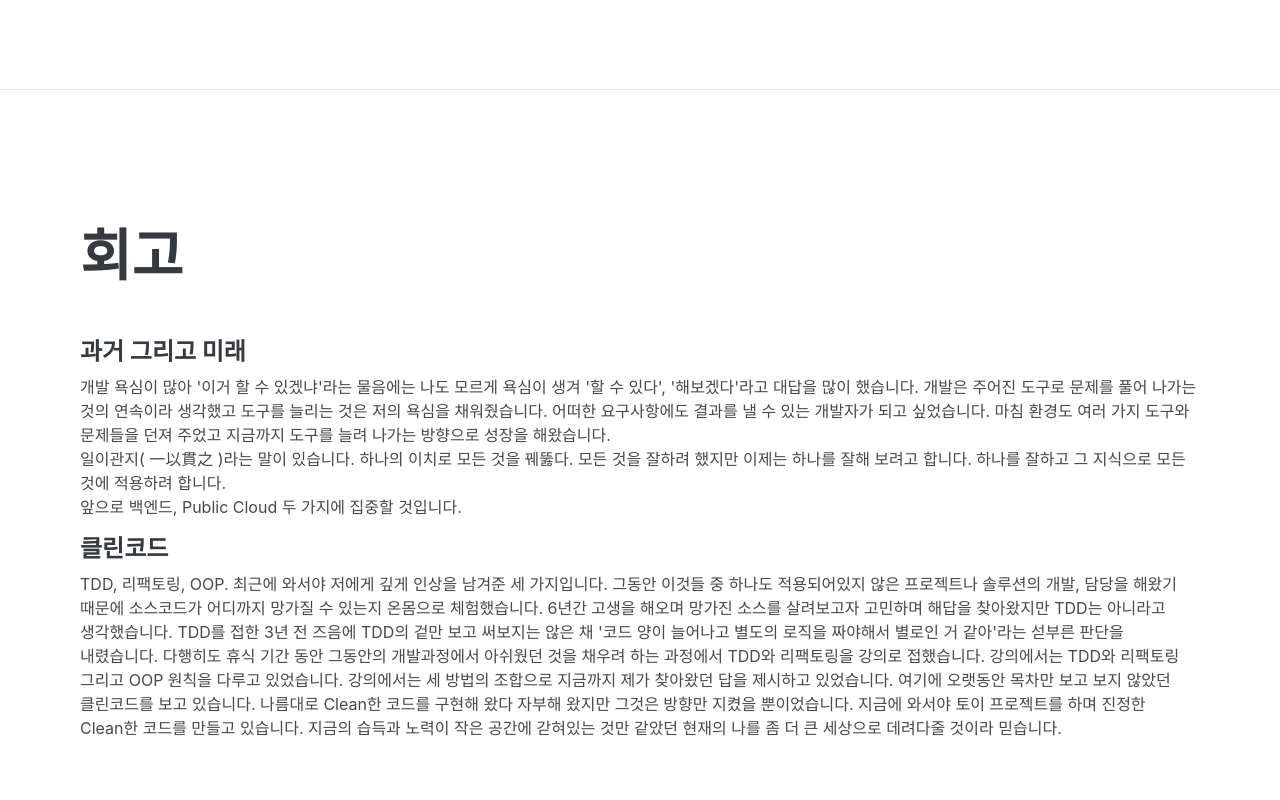
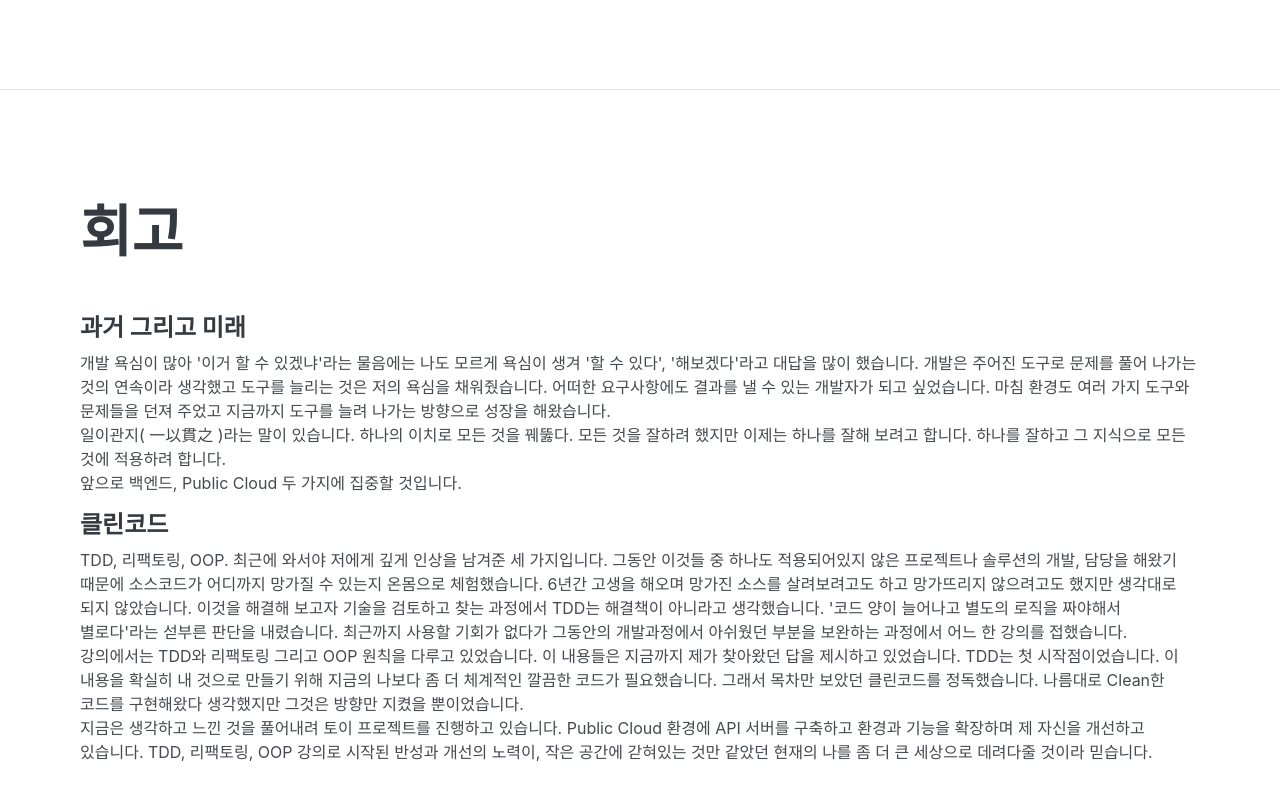
Before and after one commit to medduu/portfolio, a plain HTML site: page indexPDF.html in a window 1280 px wide. Shown: the part 8162-8962 px from the top of the page. Drawn offline with Linux system fonts and the light colour scheme.

Commit message:
회고 수정

```diff
--- a/indexPDF.html
+++ b/indexPDF.html
@@ -685,15 +685,17 @@ section.resume-section{
         <div>
             <h4>클린코드</h4>
             <p>
-            TDD, 리팩토링, OOP. 최근에 와서야 저에게 깊게 인상을 남겨준 세 가지입니다.
-            그동안 이것들 중 하나도 적용되어있지 않은 프로젝트나 솔루션의 개발, 담당을 해왔기 때문에 소스코드가 어디까지 망가질 수 있는지 온몸으로 체험했습니다.
-            6년간 고생을 해오며 망가진 소스를 살려보고자 고민하며 해답을 찾아왔지만 TDD는 아니라고 생각했습니다.
-            TDD를 접한 3년 전 즈음에 TDD의 겉만 보고 써보지는 않은 채 '코드 양이 늘어나고 별도의 로직을 짜야해서 별로인 거 같아'라는 섣부른 판단을 내렸습니다.
-            다행히도 휴식 기간 동안 그동안의 개발과정에서 아쉬웠던 것을 채우려 하는 과정에서 TDD와 리팩토링을 강의로 접했습니다.
-            강의에서는 TDD와 리팩토링 그리고 OOP 원칙을 다루고 있었습니다. 강의에서는 세 방법의 조합으로 지금까지 제가 찾아왔던 답을 제시하고 있었습니다.
-            여기에 오랫동안 목차만 보고 보지 않았던 클린코드를 보고 있습니다. 나름대로 Clean한 코드를 구현해 왔다 자부해 왔지만 그것은 방향만 지켰을 뿐이었습니다.
-            지금에 와서야 토이 프로젝트를 하며 진정한 Clean한 코드를 만들고 있습니다.
-            지금의 습득과 노력이 작은 공간에 갇혀있는 것만 같았던 현재의 나를 좀 더 큰 세상으로 데려다줄 것이라 믿습니다.
+              TDD, 리팩토링, OOP. 최근에 와서야 저에게 깊게 인상을 남겨준 세 가지입니다.
+              그동안 이것들 중 하나도 적용되어있지 않은 프로젝트나 솔루션의 개발, 담당을 해왔기 때문에 소스코드가 어디까지 망가질 수 있는지 온몸으로 체험했습니다.
+              6년간 고생을 해오며 망가진 소스를 살려보려고도 하고 망가뜨리지 않으려고도 했지만 생각대로 되지 않았습니다.
+              이것을 해결해 보고자 기술을 검토하고 찾는 과정에서 TDD는 해결책이 아니라고 생각했습니다.
+              '코드 양이 늘어나고 별도의 로직을 짜야해서 별로다'라는 섣부른 판단을 내렸습니다.
+              최근까지 사용할 기회가 없다가 그동안의 개발과정에서 아쉬웠던 부분을 보완하는 과정에서 어느 한 강의를 접했습니다.
+              강의에서는 TDD와 리팩토링 그리고 OOP 원칙을 다루고 있었습니다. 이 내용들은 지금까지 제가 찾아왔던 답을 제시하고 있었습니다. TDD는 첫 시작점이었습니다.
+              이 내용을 확실히 내 것으로 만들기 위해 지금의 나보다 좀 더 체계적인 깔끔한 코드가 필요했습니다. 그래서 목차만 보았던 클린코드를 정독했습니다.
+              나름대로 Clean한 코드를 구현해왔다 생각했지만 그것은 방향만 지켰을 뿐이었습니다.<br/>
+              지금은 생각하고 느낀 것을 풀어내려 토이 프로젝트를 진행하고 있습니다. Public Cloud 환경에 API 서버를 구축하고 환경과 기능을 확장하며 제 자신을 개선하고 있습니다.
+              TDD, 리팩토링, OOP 강의로 시작된 반성과 개선의 노력이, 작은 공간에 갇혀있는 것만 같았던 현재의 나를 좀 더 큰 세상으로 데려다줄 것이라 믿습니다.
           </p>
         </div>
       </div>
```
Also changed, not shown: index.html (+9 -7 lines).
